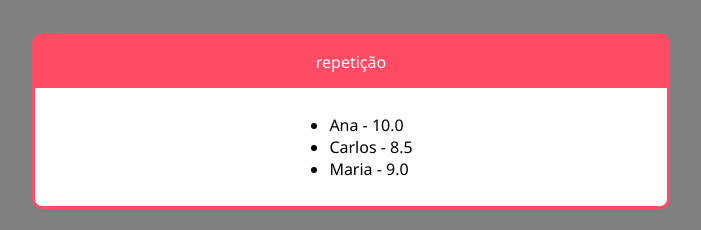
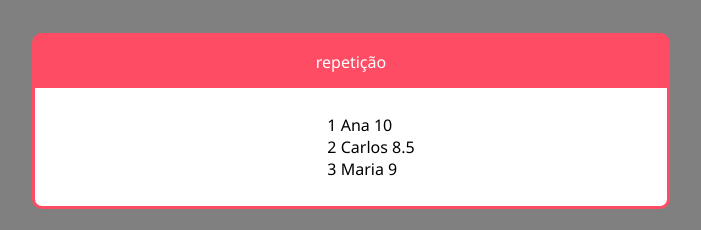
Before and after one commit to RicardoBaltazar/jogos-em-javascript, a React (Create React App) app in the folder my-app/: page / in a window 1280 px wide. Shown: the top 230 px of the page, without its empty margins (289-990 px from the left). Built offline with nearby package versions, Linux system fonts and the light colour scheme.

Commit message:
Update ListaAlunos.jsx

```diff
--- a/my-app/src/componentes/repetição/ListaAlunos.jsx
+++ b/my-app/src/componentes/repetição/ListaAlunos.jsx
@@ -1,14 +1,16 @@
 import React from 'react'
 import alunos from "../../data/alunos"
 
-export default function ListaAlunos(props){
+export default function ListaAlunos(props) {
     console.log(alunos)
+
+    const lis = alunos.map(function(aluno){
+        return <li key={aluno.id}>{aluno.id} {aluno.nome} {aluno.nota}</li>
+    })
     return (
         <div>
-            <ul>
-                <li>Ana - 10.0</li>
-                <li>Carlos - 8.5</li>
-                <li>Maria - 9.0</li>
+            <ul style={{listStyle: 'none'}}>
+                {lis}
 
             </ul>
         </div>
```
